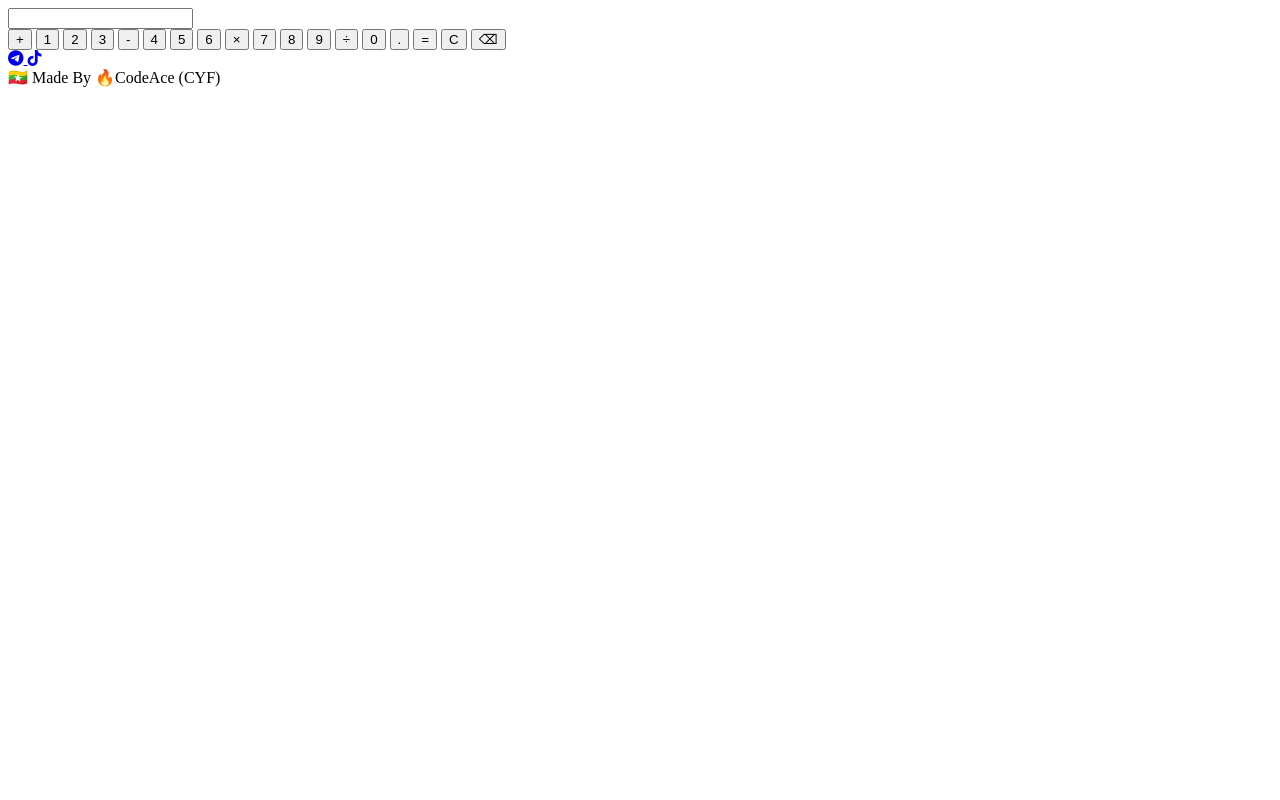
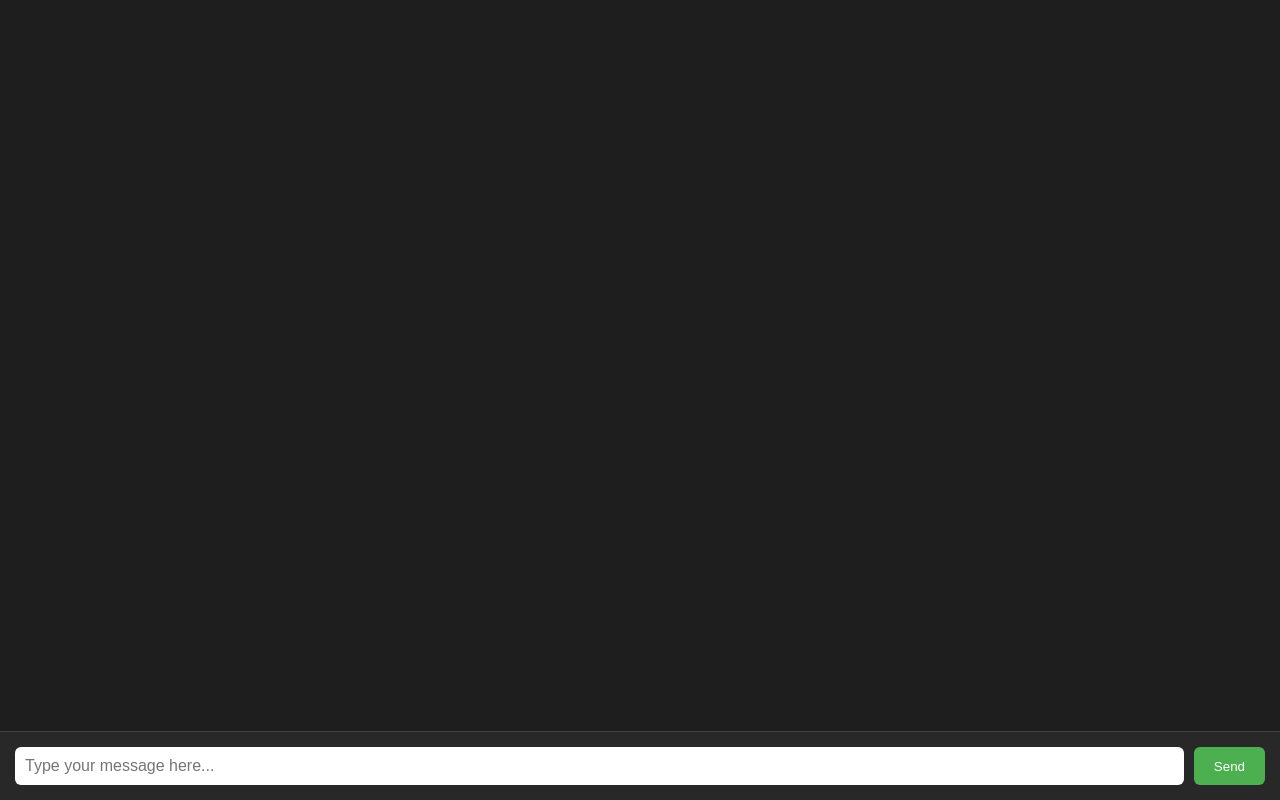
Before and after one commit to codeyourfucture/-CYF-Ai---Powdered-by-Groq-Ai, a plain HTML site: page index.html in a window 1280 px wide. Drawn offline with Linux system fonts and the light colour scheme.

Commit message:
Update index.html

````diff
--- a/index.html
+++ b/index.html
@@ -1,50 +1,155 @@
 <!DOCTYPE html>
 <html>
-  <head>
-    <title>Hello, World!</title>
-    <link rel="stylesheet" href="styles.css" />
-    <link rel="stylesheet" href="https://cdnjs.cloudflare.com/ajax/libs/font-awesome/6.4.0/css/all.min.css"/>
-  </head>
-  <body>
-    <div class="calculator">
-       <input id="display" readonly>
-       <div class="design"></div>
-      <div id="btn-box">
-         <button onclick="appendToDisplay('+')" class="special-btn">+</button>
-         <button onclick="appendToDisplay('1')">1</button>
-         <button onclick="appendToDisplay('2')">2</button>
-         <button onclick="appendToDisplay('3')">3</button>
-         <button onclick="appendToDisplay('-')" class="special-btn">-</button>
-         <button onclick="appendToDisplay('4')">4</button>
-         <button onclick="appendToDisplay('5')">5</button>
-         <button onclick="appendToDisplay('6')">6</button>
-         <button onclick="appendToDisplay('*')" class="special-btn">×</button>
-         <button onclick="appendToDisplay('7')">7</button>
-         <button onclick="appendToDisplay('8')">8</button>
-         <button onclick="appendToDisplay('9')">9</button>
-         <button onclick="appendToDisplay('/')" class="special-btn">÷</button>
-         <button onclick="appendToDisplay('0')">0</button>
-         <button onclick="appendToDisplay('.')">.</button>
-         <button onclick="calculate()" class="super-man">=</button>
-         <button onclick="cleardisplay()" class="clear-btn">C</button>
-         <button onclick="backspace()" class="backspace-btn"><span class="span">⌫</span></button>
-      </div>
-    <div>
-  <div class="footer-social">
-    <a href="https://t.me/MMprogrammer" target="_blank" title="Telegram">
-      <i class="fab fa-telegram"></i>
-    </a>
-    <a href="https://www.tiktok.com/@codeyourfuture0?_t=ZS-8xRy3IcslwP&_r=1" target="_blank" title="TikTok">
-      <i class="fab fa-tiktok"></i>
-    </a>
+<head>
+  <title></CYF> Open Ai - powdered by Groq Ai</title>
+  <style>
+    body {
+      margin: 0;
+      padding: 0;
+      font-family: 'Segoe UI', sans-serif;
+      background: #1e1e1e;
+      color: #eee;
+      display: flex;
+      flex-direction: column;
+      height: 100vh;
+    }
+
+    #chat {
+      flex: 1;
+      overflow-y: auto;
+      padding: 20px;
+      display: flex;
+      flex-direction: column;
+      gap: 15px;
+    }
+
+    .msg {
+      max-width: 80%;
+      padding: 12px 15px;
+      border-radius: 12px;
+      white-space: pre-wrap;
+      line-height: 1.5;
+    }
+
+    .user {
+      align-self: flex-end;
+      background-color: #2d7fe6;
+      color: white;
+      border-bottom-right-radius: 0;
+    }
+
+    .ai {
+      align-self: flex-start;
+      background-color: #2a2a2a;
+      border-bottom-left-radius: 0;
+    }
+
+    pre {
+      background: #111;
+      color: #ddd;
+      padding: 12px;
+      border-radius: 8px;
+      overflow-x: auto;
+      margin-top: 10px;
+    }
+
+    code {
+      font-family: Consolas, monospace;
+    }
+
+    #input-area {
+      display: flex;
+      padding: 15px;
+      background: #282828;
+      border-top: 1px solid #444;
+    }
+
+    #input {
+      flex: 1;
+      padding: 10px;
+      border: none;
+      border-radius: 6px;
+      font-size: 16px;
+    }
+
+    button {
+      margin-left: 10px;
+      padding: 10px 20px;
+      background-color: #4caf50;
+      color: white;
+      border: none;
+      border-radius: 6px;
+      cursor: pointer;
+    }
+
+    button:hover {
+      background-color: #43a047;
+    }
+  </style>
+</head>
+<body>
+  <div id="chat"></div>
+
+  <div id="input-area">
+    <input id="input" type="text" placeholder="Type your message here...">
+    <button onclick="send()">Send</button>
   </div>
 
-  <!-- Footer -->
-  <div class="footer-desc">
-    <footer>
-      🇲🇲 Made By 🔥CodeAce (CYF)
-    </footer>
-  </div>
-      <script src="script.js"></script>
-  </body>
+  <script>
+    const chat = document.getElementById('chat');
+    const input = document.getElementById('input');
+
+    function escapeHtml(str) {
+      return str.replace(/&/g, "&amp;")
+                .replace(/</g, "&lt;")
+                .replace(/>/g, "&gt;");
+    }
+
+    function formatMarkdown(text) {
+      return text.replace(/```(\w+)?\n([\s\S]*?)```/g, (match, lang, code) => {
+        return `<pre><code class="lang-${lang || 'text'}">${escapeHtml(code)}</code></pre>`;
+      });
+    }
+
+    async function send() {
+      const msg = input.value.trim();
+      if (!msg) return;
+
+      chat.innerHTML += `<div class="msg user">${msg}</div>`;
+      input.value = '';
+      chat.scrollTop = chat.scrollHeight;
+
+      try {
+        const res = await fetch("https://api.groq.com/openai/v1/chat/completions", {
+          method: "POST",
+          headers: {
+            "Content-Type": "application/json",
+            "Authorization": "Bearer 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"
+          },
+          body: JSON.stringify({
+            model: "llama3-8b-8192",
+            messages: [
+              { role: "system", content: "You are a helpful assistant like ChatGPT. Always use markdown format for code, and answer clearly and step-by-step." },
+              { role: "user", content: msg }
+            ]
+          })
+        });
+
+        const data = await res.json();
+        const reply = data.choices?.[0]?.message?.content || "❌ No reply from AI";
+        const formatted = formatMarkdown(reply);
+        chat.innerHTML += `<div class="msg ai">${formatted}</div>`;
+        chat.scrollTop = chat.scrollHeight;
+
+      } catch (err) {
+        chat.innerHTML += `<div class="msg ai">❌ Error: ${err.message}</div>`;
+        chat.scrollTop = chat.scrollHeight;
+      }
+    }
+
+    input.addEventListener('keydown', e => {
+      if (e.key === 'Enter') send();
+    });
+  </script>
+</body>
 </html>
````
